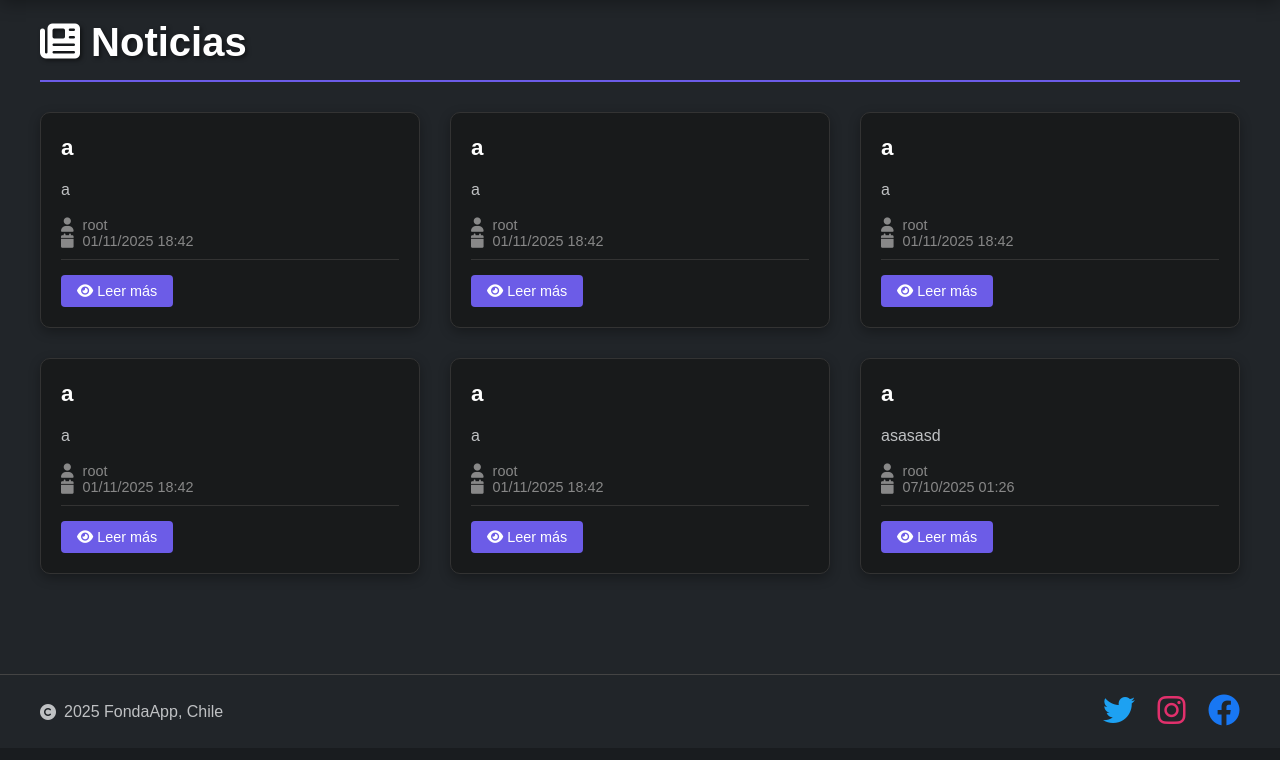
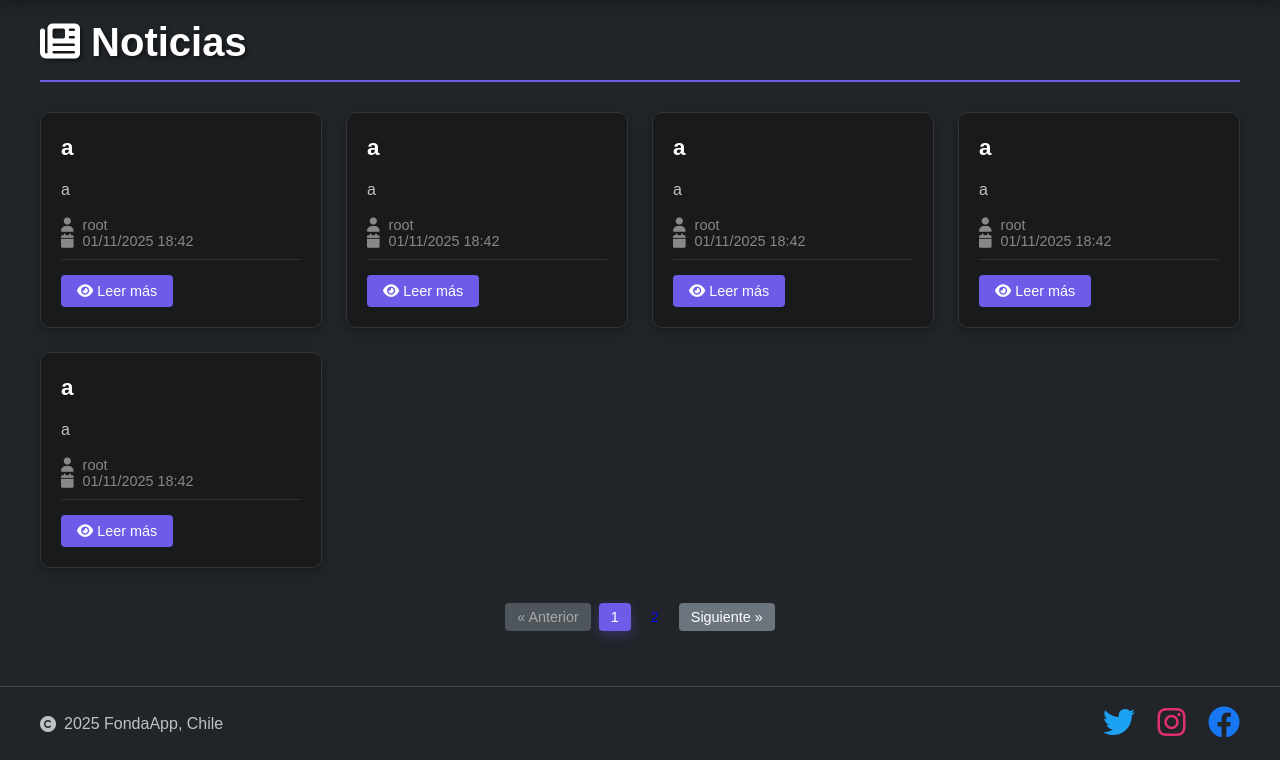
Before and after one commit to EliezerZenteno/zenteno_alegria_rodriguez, a Django app: page /noticias/ in a window 1280 px wide. Shown: the part 79-839 px from the top of the page. Before the commit the page ends 805 px from the top, so only its background shows below. Run offline with Django 5.2, Linux system fonts and the light colour scheme; data comes from the database, SQL or seed files in the repository; both versions use the stored data as it was after the commit.

Commit message:
paginacion noticias

```diff
--- a/FondaApp/noticias/templates/noticias/lista.html
+++ b/FondaApp/noticias/templates/noticias/lista.html
@@ -45,6 +45,32 @@
                 </article>
             {% endfor %}
         </div>
+        <!-- Paginación -->
+        {% if page_obj.has_other_pages %}
+            <nav class="noticias-pagination" aria-label="Navegación de páginas">
+                <ul class="pagination-list">
+                    {% if page_obj.has_previous %}
+                        <li class="page-prev"><a href="?page={{ page_obj.previous_page_number }}" class="btn btn-secondary">&laquo; Anterior</a></li>
+                    {% else %}
+                        <li class="page-prev disabled"><span class="btn btn-secondary disabled">&laquo; Anterior</span></li>
+                    {% endif %}
+
+                    {% for num in paginator.page_range %}
+                        {% if num == page_obj.number %}
+                            <li class="page-number active"><span class="btn btn-primary">{{ num }}</span></li>
+                        {% else %}
+                            <li class="page-number"><a href="?page={{ num }}" class="btn btn-light">{{ num }}</a></li>
+                        {% endif %}
+                    {% endfor %}
+
+                    {% if page_obj.has_next %}
+                        <li class="page-next"><a href="?page={{ page_obj.next_page_number }}" class="btn btn-secondary">Siguiente &raquo;</a></li>
+                    {% else %}
+                        <li class="page-next disabled"><span class="btn btn-secondary disabled">Siguiente &raquo;</span></li>
+                    {% endif %}
+                </ul>
+            </nav>
+        {% endif %}
     {% else %}
         <div class="empty-state">
             <i class="fas fa-newspaper"></i>
--- a/FondaApp/noticias/views.py
+++ b/FondaApp/noticias/views.py
@@ -2,13 +2,25 @@ from django.shortcuts import render, redirect, get_object_or_404
 from django.contrib import messages
 from django.contrib.auth.decorators import login_required
 from .models import Posteo
+from django.core.paginator import Paginator
 from .forms import PosteoForm
 
 
 def lista_noticias(request):
     """Vista para mostrar todas las noticias activas"""
-    posteos = Posteo.objects.filter(activo=True)
-    return render(request, 'noticias/lista.html', {'posteos': posteos})
+    posteos_list = Posteo.objects.filter(activo=True)
+    # Paginación: 5 posteos por página (ajustable)
+    paginator = Paginator(posteos_list, 5)
+    page_number = request.GET.get('page')
+    page_obj = paginator.get_page(page_number)
+    # Para mantener compatibilidad con la plantilla existente, pasamos
+    # 'posteos' como el page_obj (es iterable) además de page_obj y paginator
+    context = {
+        'posteos': page_obj,
+        'page_obj': page_obj,
+        'paginator': paginator,
+    }
+    return render(request, 'noticias/lista.html', context)
 
 
 def detalle_noticia(request, pk):
--- a/FondaApp/static/css/noticias.css
+++ b/FondaApp/static/css/noticias.css
@@ -43,11 +43,13 @@
     text-decoration: none;
 }
 
-/* Grid de noticias */
+/* Grid de noticias: columnas más flexibles para mejorar proporciones */
 .noticias-grid {
     display: grid;
-    grid-template-columns: repeat(auto-fit, minmax(350px, 1fr));
-    gap: 30px;
+    /* Reducimos el min-width de las cards para que encajen mejor en pantallas grandes
+       y móviles intermedios. */
+    grid-template-columns: repeat(auto-fit, minmax(260px, 1fr));
+    gap: 24px;
     margin-bottom: 40px;
 }
 
@@ -59,6 +61,14 @@
     box-shadow: 0 4px 12px rgba(0,0,0,0.3);
     transition: transform 0.3s ease, box-shadow 0.3s ease;
     border: 1px solid #333;
+}
+
+/* Imagen de la tarjeta: mantener proporciones y recorte consistente */
+.noticia-imagen img {
+    width: 100%;
+    height: 180px; /* altura consistente */
+    object-fit: cover; /* recorta centrado */
+    display: block;
 }
 
 .noticia-card:hover {
@@ -112,6 +122,46 @@
     transition: all 0.3s ease;
     border: none;
     cursor: pointer;
+}
+
+/* Paginación: lista horizontal centrada sin viñetas, botones con tamaño reducido */
+.noticias-pagination {
+    display: flex;
+    justify-content: center;
+    margin-top: 10px;
+}
+
+.pagination-list {
+    list-style: none;
+    padding: 0;
+    margin: 0;
+    display: flex;
+    gap: 8px;
+    align-items: center;
+}
+
+.pagination-list li {
+    display: inline-block;
+}
+
+.pagination-list li .btn {
+    padding: 6px 12px;
+    font-size: 0.9rem;
+}
+
+.pagination-list li.disabled .btn,
+.pagination-list li .btn.disabled {
+    opacity: 0.6;
+    pointer-events: none;
+}
+
+/* Estilo para el número de página activo */
+.pagination-list li.active .btn,
+.pagination-list li .btn.btn-primary.active,
+.pagination-list li .btn.btn-primary[aria-current] {
+    background: #6c5ce7;
+    color: #fff;
+    box-shadow: 0 4px 12px rgba(108,92,231,0.3);
 }
 
 .btn-primary {
```
Also changed, not shown: FondaApp/db.sqlite3.
